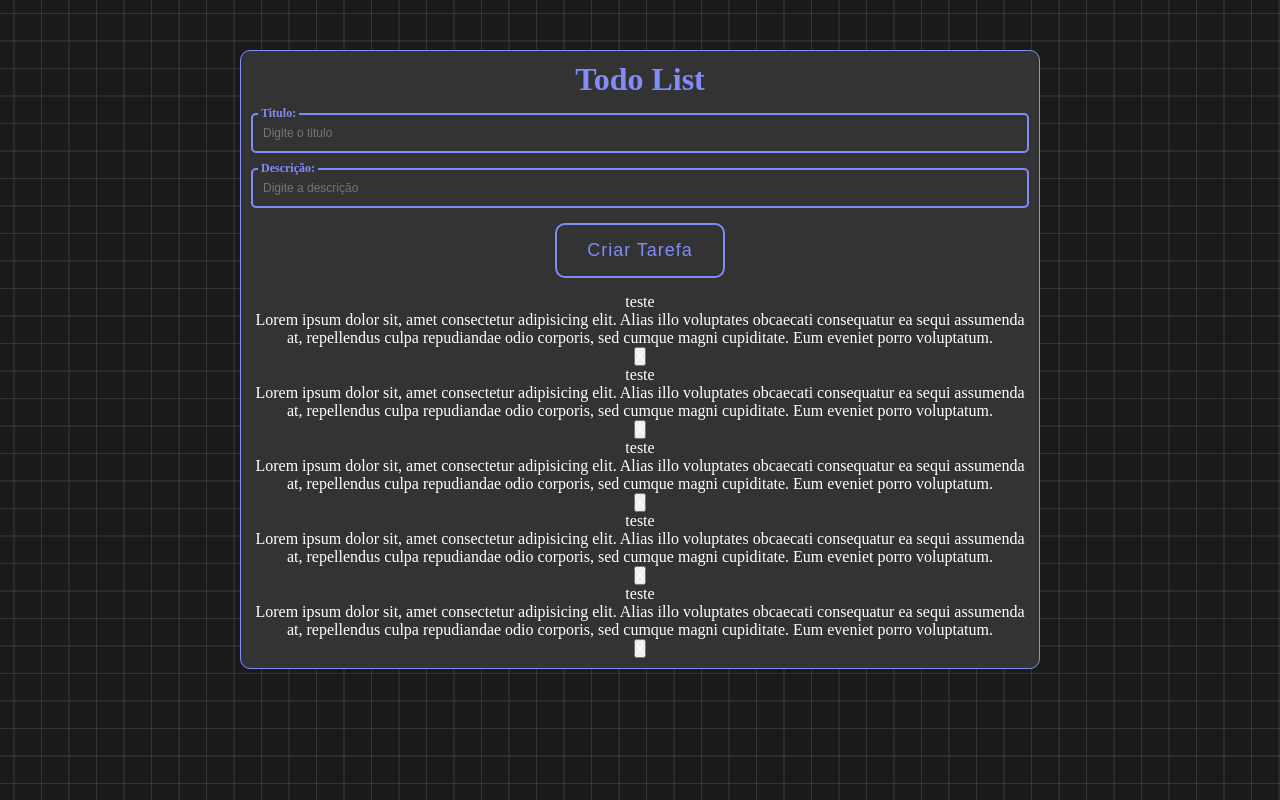
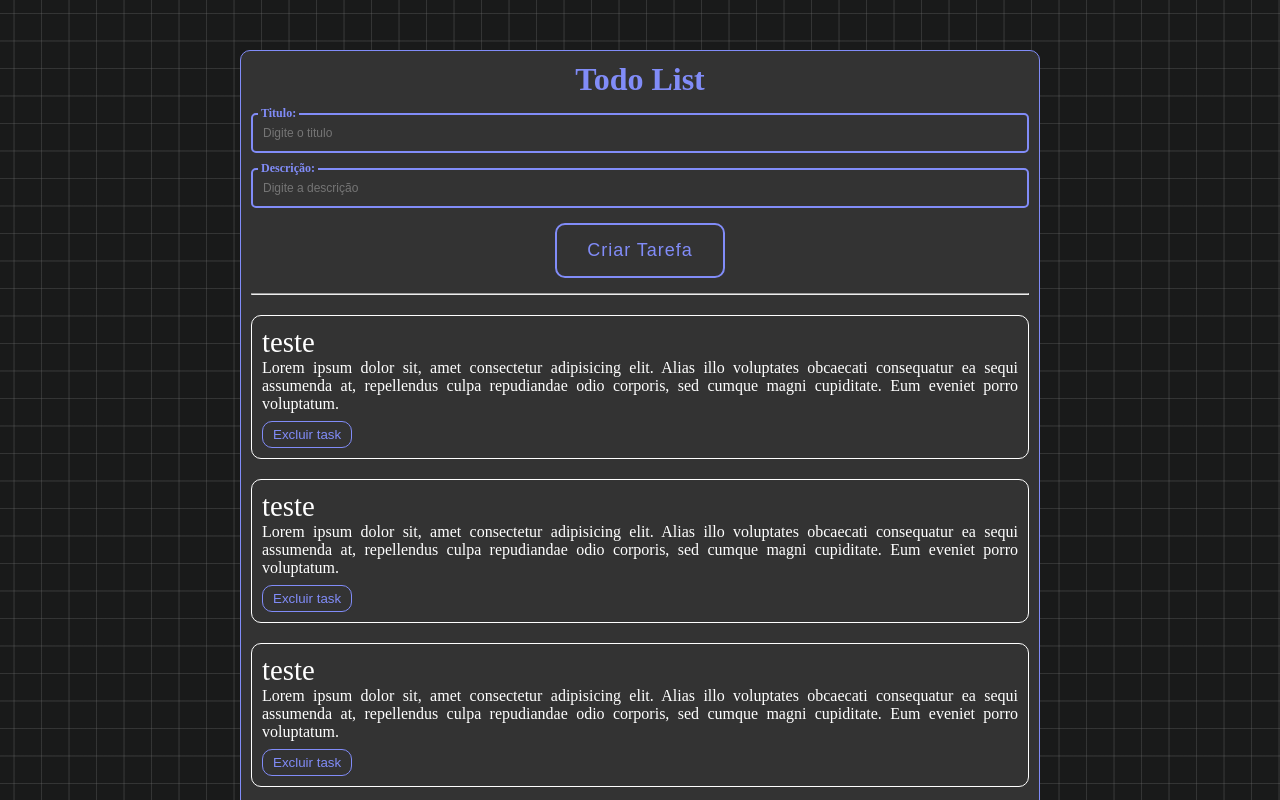
Before and after one commit to RodrigoArgenton/todo-list, a Vue app: page / in a window 1280 px wide. Shown: the top 800 px of the page. Built offline with nearby package versions, Linux system fonts and the light colour scheme.

Commit message:
ajuste de estilo na lista

```diff
--- a/src/components/mainTodoList.vue
+++ b/src/components/mainTodoList.vue
@@ -40,21 +40,46 @@ function deleteList(index){
                 <button type="submit">Criar Tarefa</button>
             </div>
         </form>
-        <ul>
-            <li v-for="list, index in dataList" :key="index">
+        <hr>
+        <ul class="mainList">
+            <li class="titleList" v-for="list, index in dataList" :key="index">
                 {{ list.title }}
                 <ul>
-                    <li>
+                    <li class="descriptionList">
                         {{ list.description }}
                     </li>
                 </ul>
-                <button @click="deleteList(index)">X</button>
+                <div class="deleteBtn">
+                    <button @click="deleteList(index)">Excluir task</button>
+                </div>
             </li>
         </ul>
     </div>
 </template>
 
 <style scoped>
+.mainList .titleList{
+    margin-top: 20px;
+    text-align: start;
+    border: 1px solid white;
+    padding: 10px;
+    margin-bottom: 10px;
+    border-radius: 10px;
+    text-align: justify;
+}
+ul .titleList{
+    font-size: 1.8rem;
+}
+ul .descriptionList{
+    font-size: 1rem;
+}
+.deleteBtn button{
+    padding: 5px 10px;
+    border: 1px #818CF8 solid;
+    border-radius: 10px;
+    background-color: transparent;
+    color: #818CF8;
+}
 #main{
     background-color: #333333;
     border: solid 1px #818CF8;
```
